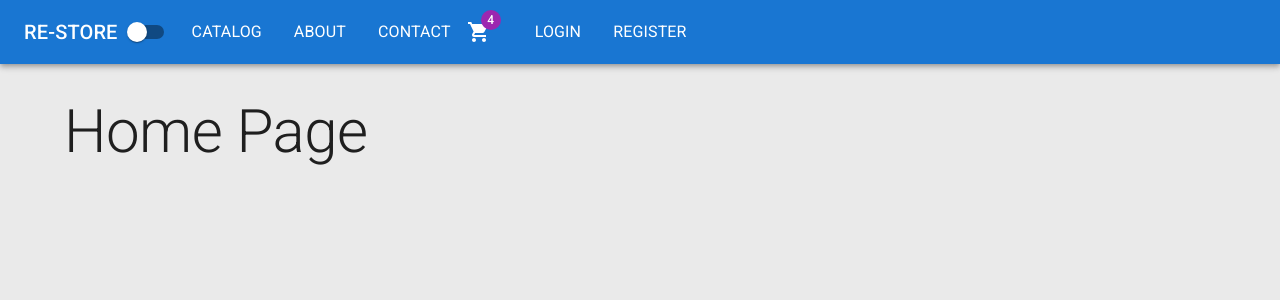
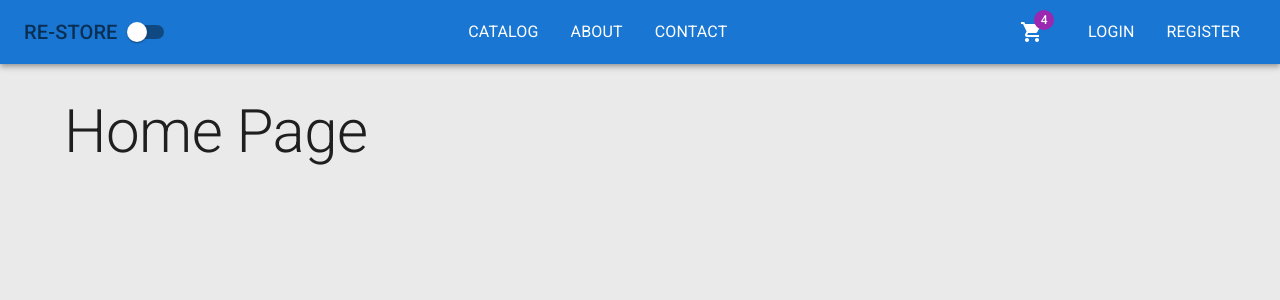
Before and after one commit to LarsNyborgPedersen/e-commerce, a React (Create React App) app in the folder client/: page / in a window 1280 px wide. Shown: the top 300 px of the page. Built offline with nearby package versions, Linux system fonts and the light colour scheme.

Commit message:
Styling the navBar

```diff
--- a/client/src/app/layout/Header.tsx
+++ b/client/src/app/layout/Header.tsx
@@ -1,66 +1,85 @@
-import { AppBar, Badge, IconButton, List, ListItem, Switch, Theme, Toolbar, Typography } from "@mui/material";
+import { AppBar, Badge, Box, IconButton, List, ListItem, Switch, Theme, Toolbar, Typography } from "@mui/material";
 import { ShoppingCart } from "@mui/icons-material";
 import { NavLink } from "react-router-dom";
 
 const midLinks = [
-    {title: 'catalog', path: '/catalog'},
-    {title: 'about', path: '/about'},
-    {title: 'contact', path: '/contact'}
+    { title: 'catalog', path: '/catalog' },
+    { title: 'about', path: '/about' },
+    { title: 'contact', path: '/contact' }
 ]
 
 const rightLinks = [
-    {title: 'login', path: '/login'},
-    {title: 'register', path: '/register'}
+    { title: 'login', path: '/login' },
+    { title: 'register', path: '/register' }
 ]
+
+const navStyles = {
+    color: 'inherit',
+    textDecoration: 'none',
+    typograhy: 'h6',
+    '&:hover': {
+        color: 'grey.500'
+    },
+    '&.active': {
+        color: 'text.secondary'
+    }
+}
 
 interface Props {
     darkMode: boolean;
     handleThemeChange: () => void;
 }
 
-export default function Header({darkMode, handleThemeChange}: Props){
+export default function Header({ darkMode, handleThemeChange }: Props) {
     return (
-        <AppBar position="static" sx={{mb: 4}}>
-            <Toolbar>
+        <AppBar position="static" sx={{ mb: 4 }}>
+            <Toolbar sx={{ display: 'flex', justifyContent: 'space-between', alignItems: 'center' }}>
+                <Box display= 'flex' alignItems='center'>
                     <Typography variant="h6" component={NavLink}
                         to='/'
-                    sx={{color: 'inherit', textDecoration: 'none'}}
-
+                        sx={navStyles}
                     >
                         RE-STORE
                     </Typography>
                     <Switch checked={darkMode} onChange={handleThemeChange} />
-                <List sx={{display: 'flex'}}>
-                    {midLinks.map(({title, path}) => (
+                </Box>
+
+
+                <List sx={{ display: 'flex' }}>
+                    {midLinks.map(({ title, path }) => (
                         <ListItem
                             component={NavLink}
                             to={path}
                             key={path}
-                        sx={{color: 'inherit', typograhy: 'h6'}}
+                            sx={navStyles}
                         >
                             {title.toUpperCase()}
                         </ListItem>
                     ))}
                 </List>
 
-                <IconButton size='large' edge='start' color='inherit' sx={{mr: 2}}>
+                <Box display= 'flex' alignItems='center'>
+                    <IconButton size='large' edge='start' color='inherit' sx={{ mr: 2 }}>
                         <Badge badgeContent='4' color="secondary">
                             <ShoppingCart />
                         </Badge>
                     </IconButton>
 
-                <List sx={{display: 'flex'}}>
-                    {rightLinks.map(({title, path}) => (
+                    <List sx={{ display: 'flex' }}>
+                        {rightLinks.map(({ title, path }) => (
                             <ListItem
                                 component={NavLink}
                                 to={path}
                                 key={path}
-                        sx={{color: 'inherit', typograhy: 'h6'}}
+                                sx={navStyles}
                             >
                                 {title.toUpperCase()}
                             </ListItem>
                         ))}
                     </List>
+                </Box>
+
+
             </Toolbar>
         </AppBar>
     )
```
Lines whose indentation alone changed are shown as unchanged.
